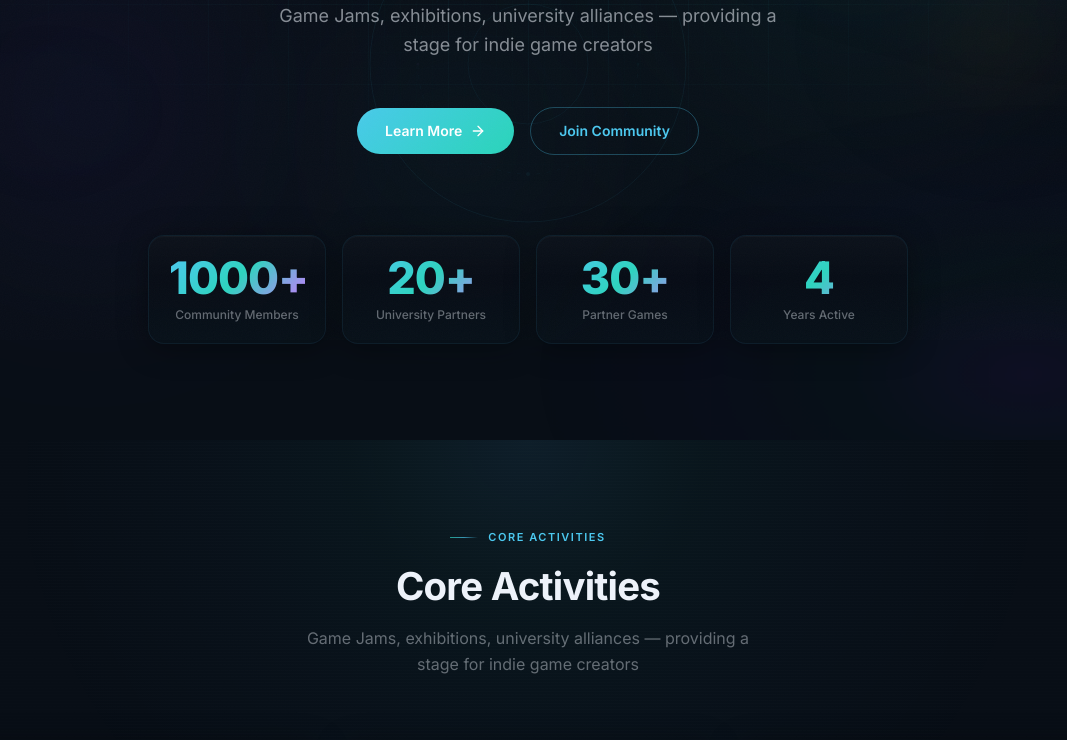
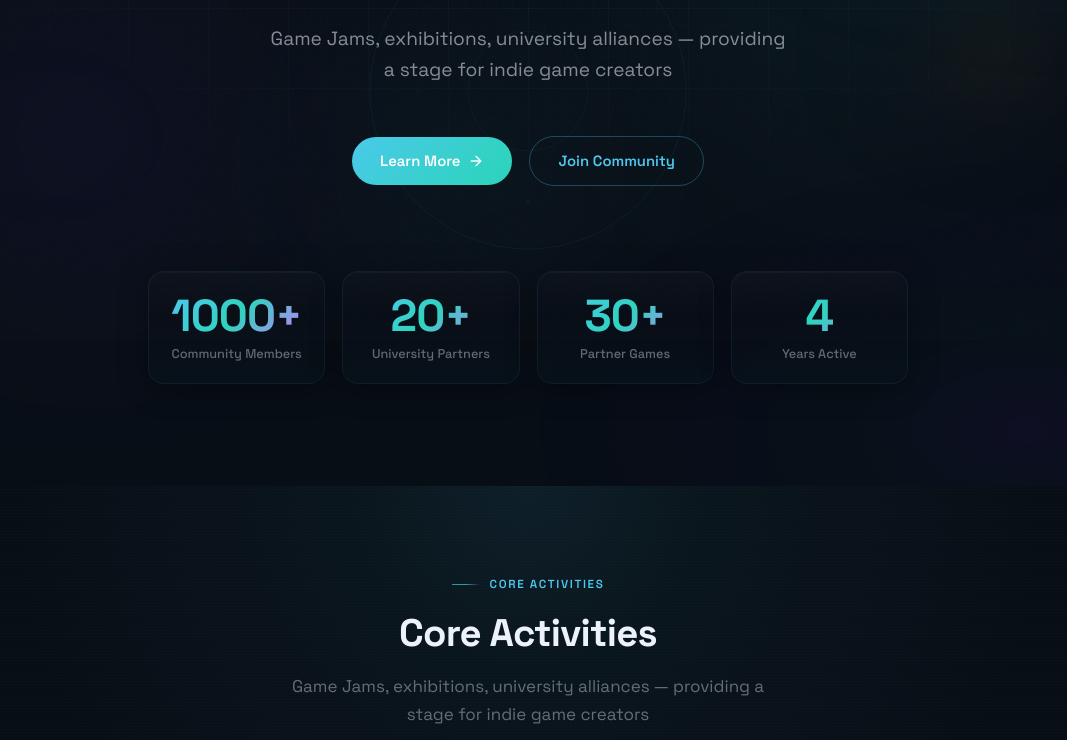
Before and after one commit to firevenus/permafrost-echo-site, a Next.js app: page /en in a window 1280 px wide. Shown: the part 460-1200 px from the top of the page, without its empty margins (112-1179 px from the left). Built offline with nearby package versions, Linux system fonts and the light colour scheme; grey boxes are pictures that could not be loaded.

Commit message:
更换西文字体：Inter → Space Grotesk

```diff
--- a/src/app/globals.css
+++ b/src/app/globals.css
@@ -56,7 +56,7 @@
   --glass-blur: 20px;
 
   /* 字体 */
-  --font-sans: 'Inter', 'Noto Sans SC', 'Noto Sans JP', 'Noto Sans KR', system-ui, sans-serif;
+  --font-sans: 'Space Grotesk', 'Noto Sans SC', 'Noto Sans JP', 'Noto Sans KR', system-ui, sans-serif;
   --font-mono: 'JetBrains Mono', 'Fira Code', monospace;
 
   /* 圆角 */
@@ -94,6 +94,7 @@
 
   html {
     scroll-behavior: smooth;
+    font-size: 17px;
   }
 
   body {
@@ -372,7 +373,7 @@
     animation: gradient-shift 6s ease-in-out infinite;
     color: #fff;
     font-weight: 600;
-    font-size: 14px;
+    font-size: 0.875rem;
     border-radius: var(--radius-full);
     border: none;
     cursor: pointer;
@@ -410,7 +411,7 @@
     background: transparent;
     color: var(--ice-100);
     font-weight: 600;
-    font-size: 14px;
+    font-size: 0.875rem;
     border: 1px solid rgba(76, 201, 240, 0.3);
     border-radius: var(--radius-full);
     cursor: pointer;
@@ -438,7 +439,7 @@
     padding: 3px 12px;
     background: rgba(76, 201, 240, 0.1);
     color: var(--ice-100);
-    font-size: 11px;
+    font-size: 0.6875rem;
     font-weight: 600;
     letter-spacing: 0.02em;
     border-radius: var(--radius-full);
@@ -453,7 +454,7 @@
     padding: 3px 12px;
     background: rgba(45, 212, 191, 0.1);
     color: var(--tundra-100);
-    font-size: 11px;
+    font-size: 0.6875rem;
     font-weight: 600;
     letter-spacing: 0.02em;
     border-radius: var(--radius-full);
@@ -468,7 +469,7 @@
     padding: 3px 12px;
     background: rgba(244, 140, 6, 0.1);
     color: var(--ember-100);
-    font-size: 11px;
+    font-size: 0.6875rem;
     font-weight: 600;
     letter-spacing: 0.02em;
     border-radius: var(--radius-full);
@@ -483,7 +484,7 @@
     padding: 3px 12px;
     background: rgba(123, 47, 247, 0.1);
     color: var(--aurora-100);
-    font-size: 11px;
+    font-size: 0.6875rem;
     font-weight: 600;
     letter-spacing: 0.02em;
     border-radius: var(--radius-full);
@@ -498,7 +499,7 @@
     padding: 3px 12px;
     background: rgba(168, 180, 196, 0.1);
     color: var(--frost-100);
-    font-size: 11px;
+    font-size: 0.6875rem;
     font-weight: 600;
     letter-spacing: 0.02em;
     border-radius: var(--radius-full);
@@ -512,7 +513,7 @@
     display: inline-flex;
     align-items: center;
     gap: 10px;
-    font-size: 11px;
+    font-size: 0.6875rem;
     font-weight: 600;
     text-transform: uppercase;
     letter-spacing: 0.14em;
@@ -674,7 +675,7 @@
     backdrop-filter: blur(8px);
     -webkit-backdrop-filter: blur(8px);
     color: var(--text-secondary);
-    font-size: 11px;
+    font-size: 0.6875rem;
     padding: 2px 8px;
     border-radius: 9999px;
     border: 1px solid rgba(255, 255, 255, 0.08);
@@ -700,7 +701,7 @@
     opacity: 1;
   }
   .activity-image-hover span {
-    font-size: 14px;
+    font-size: 0.875rem;
     font-weight: 500;
     letter-spacing: 0.02em;
   }
@@ -765,7 +766,7 @@
     backdrop-filter: blur(8px);
     -webkit-backdrop-filter: blur(8px);
     color: rgba(255, 255, 255, 0.85);
-    font-size: 13px;
+    font-size: 0.8125rem;
     font-weight: 500;
     font-variant-numeric: tabular-nums;
     padding: 6px 16px;
@@ -868,7 +869,7 @@
     position: relative;
     color: var(--text-secondary);
     transition: color var(--duration-fast) var(--ease-out);
-    font-size: 14px;
+    font-size: 0.875rem;
     font-weight: 500;
   }
   .nav-link:hover,
--- a/src/app/layout.tsx
+++ b/src/app/layout.tsx
@@ -1,10 +1,11 @@
 import type { Viewport } from 'next';
 import '@/app/globals.css';
-import { Inter, Noto_Sans_SC, Noto_Sans_JP, Noto_Sans_KR } from 'next/font/google';
+import { Space_Grotesk, Noto_Sans_SC, Noto_Sans_JP, Noto_Sans_KR } from 'next/font/google';
 
-const inter = Inter({
+const spaceGrotesk = Space_Grotesk({
   subsets: ['latin'],
-  variable: '--font-inter',
+  weight: ['300', '400', '500', '600', '700'],
+  variable: '--font-space-grotesk',
   display: 'swap',
 });
 
@@ -43,7 +44,7 @@ export default function RootLayout({
   return (
     <html
       lang="zh"
-      className={`${inter.variable} ${notoSansSC.variable} ${notoSansJP.variable} ${notoSansKR.variable}`}
+      className={`${spaceGrotesk.variable} ${notoSansSC.variable} ${notoSansJP.variable} ${notoSansKR.variable}`}
     >
       <body className="antialiased bg-[#080e16] text-[#e8edf5] min-h-screen">
         <div className="bg-permafrost" />
--- a/tailwind.config.ts
+++ b/tailwind.config.ts
@@ -47,7 +47,7 @@ const config: Config = {
         'text-tertiary': 'rgba(237,242,250,0.38)',
       },
       fontFamily: {
-        sans: ['Inter', 'Noto Sans SC', 'Noto Sans JP', 'Noto Sans KR', 'system-ui', 'sans-serif'],
+        sans: ['Space Grotesk', 'Noto Sans SC', 'Noto Sans JP', 'Noto Sans KR', 'system-ui', 'sans-serif'],
       },
       backgroundImage: {
         'gradient-primary': 'linear-gradient(135deg, #4cc9f0 0%, #2dd4bf 50%, #7b2ff7 100%)',
```
